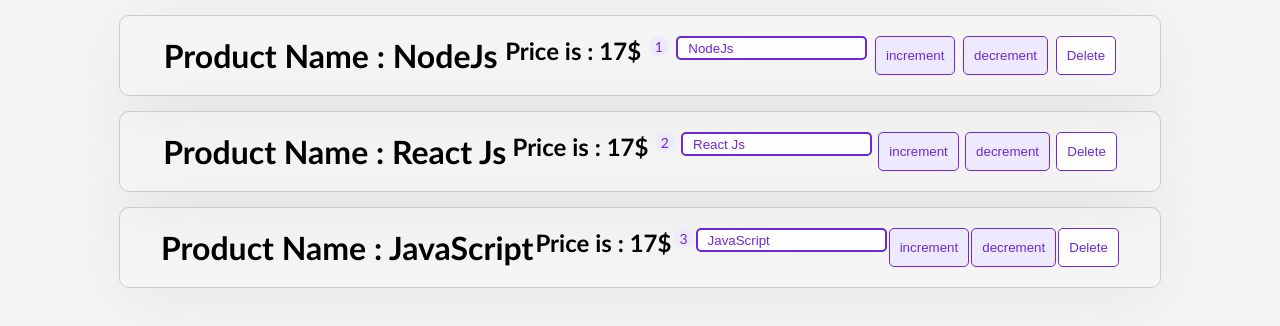
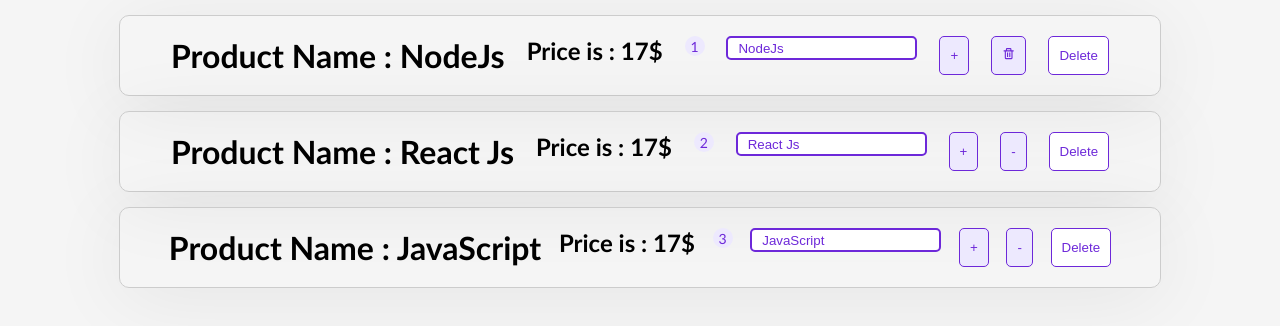
Before and after one commit to ManiRamezanpour/React-Learning, a React (Create React App) app: page / in a window 1280 px wide. Shown: the top 326 px of the page. Built offline with nearby package versions, Linux system fonts and the light colour scheme.

Commit message:
add React Icon

```diff
--- a/package.json
+++ b/package.json
@@ -8,6 +8,7 @@
     "@testing-library/user-event": "^13.5.0",
     "react": "^18.2.0",
     "react-dom": "^18.2.0",
+    "react-icons": "^4.4.0",
     "react-scripts": "5.0.1",
     "web-vitals": "^2.1.4"
   },
--- a/src/Components/List/ProductList.js
+++ b/src/Components/List/ProductList.js
@@ -1,5 +1,6 @@
 import React, { Component } from "react";
 import Product from "../Product/Product";
+
 class ProductList extends Component {
   state = {
     products: [
@@ -25,7 +26,7 @@
     const selectedItem = products.find((p) => p.id === id);
     if (selectedItem.quantity === 1) {
       const filtredProduct = products.filter((p) => p.id !== id);
-      this.setState({products:filtredProduct})
+      this.setState({ products: filtredProduct });
     } else {
       selectedItem.quantity--; // State Mutate
       this.setState({ products: products });
@@ -37,10 +38,10 @@
     selectedItem.title = e.target.value;
     this.setState({ products: products });
   };
-  render() {
-    return (
-      <div>
-        {this.state.products.map((product, index) => {
+  renderProduct = () => {
+    if (this.state.products.length === 0)
+      return <h1>there is no product in cart </h1>;
+    return this.state.products.map((product, index) => {
       return (
         <Product
           className="box"
@@ -54,7 +55,13 @@
           onChnage={(e) => this.inputHandler(e, product.id)}
         />
       );
-        })}
+    });
+  };
+  render() {
+    return (
+      <div>
+        {!this.state.products.length && <h1>GO to shopping</h1>}
+        {this.renderProduct()}
       </div>
     );
   }
--- a/src/Components/Product/Product.js
+++ b/src/Components/Product/Product.js
@@ -1,5 +1,7 @@
 import React from "react";
 import styles from "./Product.module.css";
+import { BiTrash } from "react-icons/bi";
+
 const Product = (props) => {
   return (
     <div className={styles.Product}>
@@ -16,13 +18,13 @@
         className={`${styles.button} ${styles.incbtn}`}
         onClick={props.onIncrement}
       >
-        increment
+        +
       </button>
       <button
         className={`${styles.button} ${styles.incbtn}`}
         onClick={props.onDecrement}
       >
-        decrement
+        {props.quantity > 1 ? "-" : <BiTrash /> }
       </button>
       <button onClick={props.onDelete} className={styles.button}>
         Delete
```
Also changed, not shown: 1 other file (tests, documents, lock files or other folders). Lines whose indentation alone changed are shown as unchanged.
